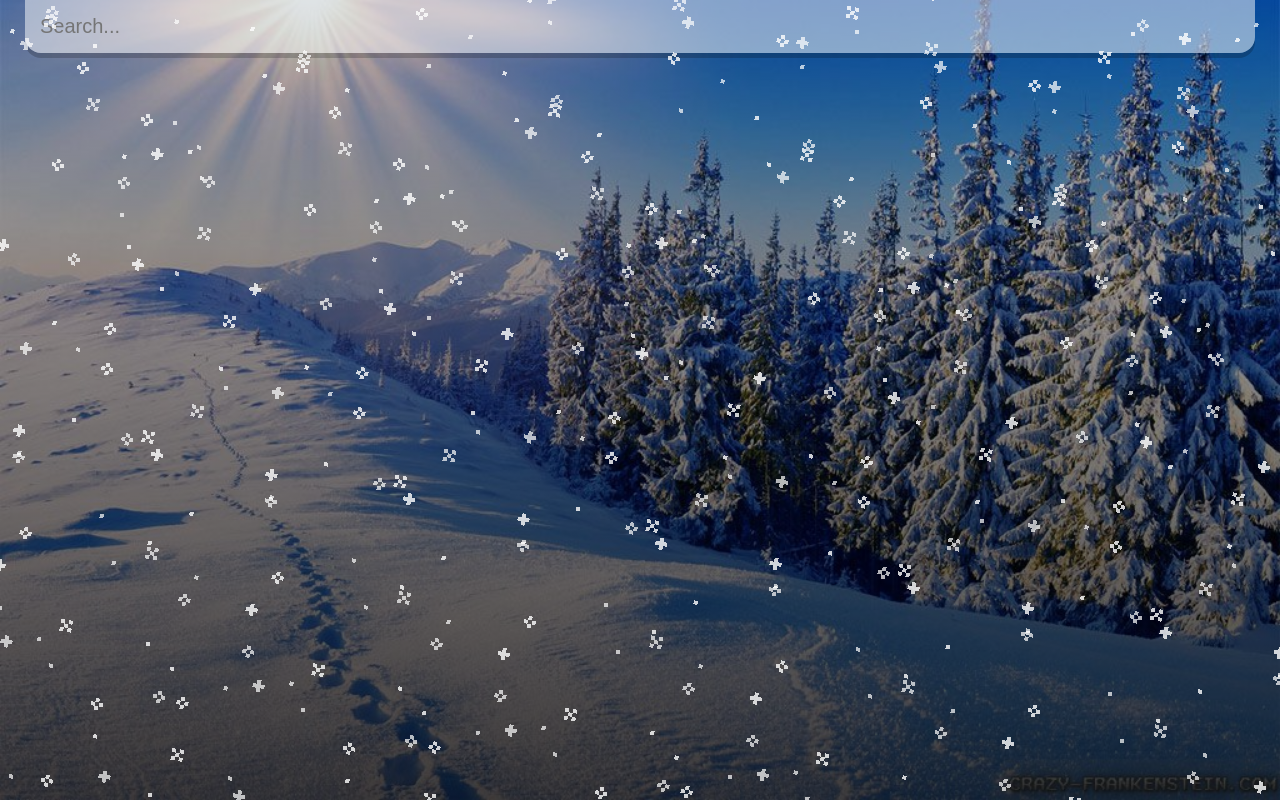
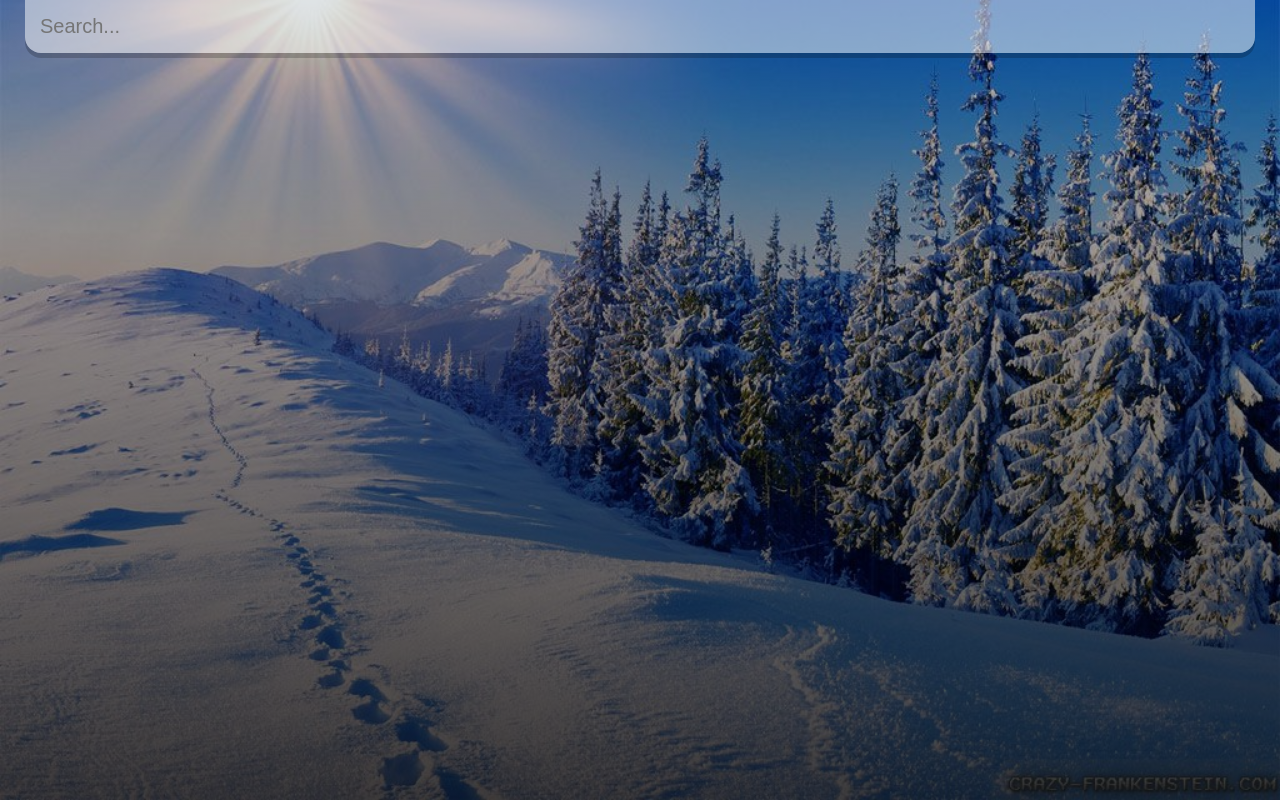
Before and after one commit to khanwaqar/weather-react, a React (Create React App) app: page / in a window 1280 px wide. Built offline with nearby package versions, Linux system fonts and the light colour scheme.

Commit message:
weather icons updated

```diff
--- a/src/component/CurrentWeather.js
+++ b/src/component/CurrentWeather.js
@@ -52,7 +52,7 @@ const api = {
 
     return (
       <div className={(typeof weather.main != "undefined") ? ((weather.main.temp > 16) ? 'app warm' : 'app') : 'app'}>
-        <main className={(typeof weather.rain != "undefined") ? 'weather rain' : "weather snow"}>
+        <main className={(typeof weather.rain != "undefined") ? 'weather rain' : (typeof weather.snow != "undefined")? "weather snow" : 'weather'}>
           <div className="search-box">
             <input
               type="text"
```
